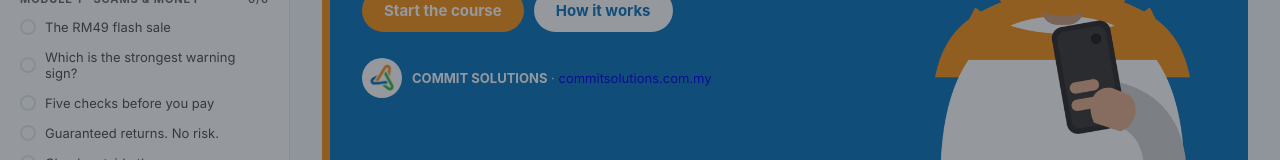
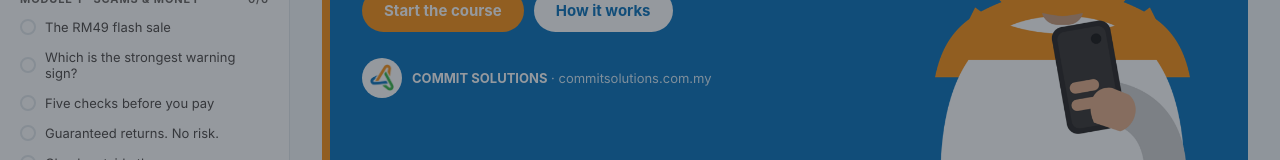
Before and after one commit to leekaryee/AI_Assured_Rakyat, a plain HTML site: page index.html in a window 1280 px wide. Shown: the part 385-545 px from the top of the page. Drawn offline with Linux system fonts and the light colour scheme; a web font is replaced by a local one.

Commit message:
Add files via upload

```diff
--- a/index.html
+++ b/index.html
@@ -365,7 +365,7 @@ const R={
  hero(s){const resume=S.cur>0||Object.keys(S.visited).length>1;
   return `<div class="hero"><div class="tx"><p class="eyebrow">${esc(s.eyebrow)}</p><h1>${esc(s.title)}</h1><p class="lead">${esc(s.lead)}</p><p style="color:#D7ECF9;margin:0">${esc(s.sub)}</p>
   <div class="btnrow"><button class="btn or" data-act="next">Start the course</button><button class="btn light" data-act="tour">How it works</button></div>
-  <div class="credit"><span class="badge"><img src="assets/logo.png" alt=""></span><span><b style="color:#fff">COMMIT SOLUTIONS</b> · <a href="https://commitsolutions.com.my/" style="text-decoration: none;">commitsolutions.com.my</a></span></div></div>
+  <div class="credit"><span class="badge"><img src="assets/logo.png" alt=""></span><span><b style="color:#fff">COMMIT SOLUTIONS</b> · commitsolutions.com.my</span></div></div>
   <div class="art"><img src="assets/${s.art}" alt="Illustration: a mother reading a message on her phone"></div></div>`},
  divider(s){return `<div class="hero"><div class="tx" style="padding-top:70px"><p class="eyebrow">${esc(s.eyebrow)}</p><h1>${esc(s.title)}</h1><p class="lead">${esc(s.lead)}</p><div class="btnrow"><button class="btn light" data-act="next">Begin module</button></div></div><div class="art"><img src="assets/${s.art}" alt=""></div></div>`},
  cards(s){const cards=`<div class="grid g${s.cols||2} stagger">${s.cards.map(c=>`<div class="card ${c.tone||''}"><div class="ic"><span class="ico">${ic(c.i)}</span>${esc(c.t)}</div><p>${esc(c.d)}</p></div>`).join('')}</div>`;
```
